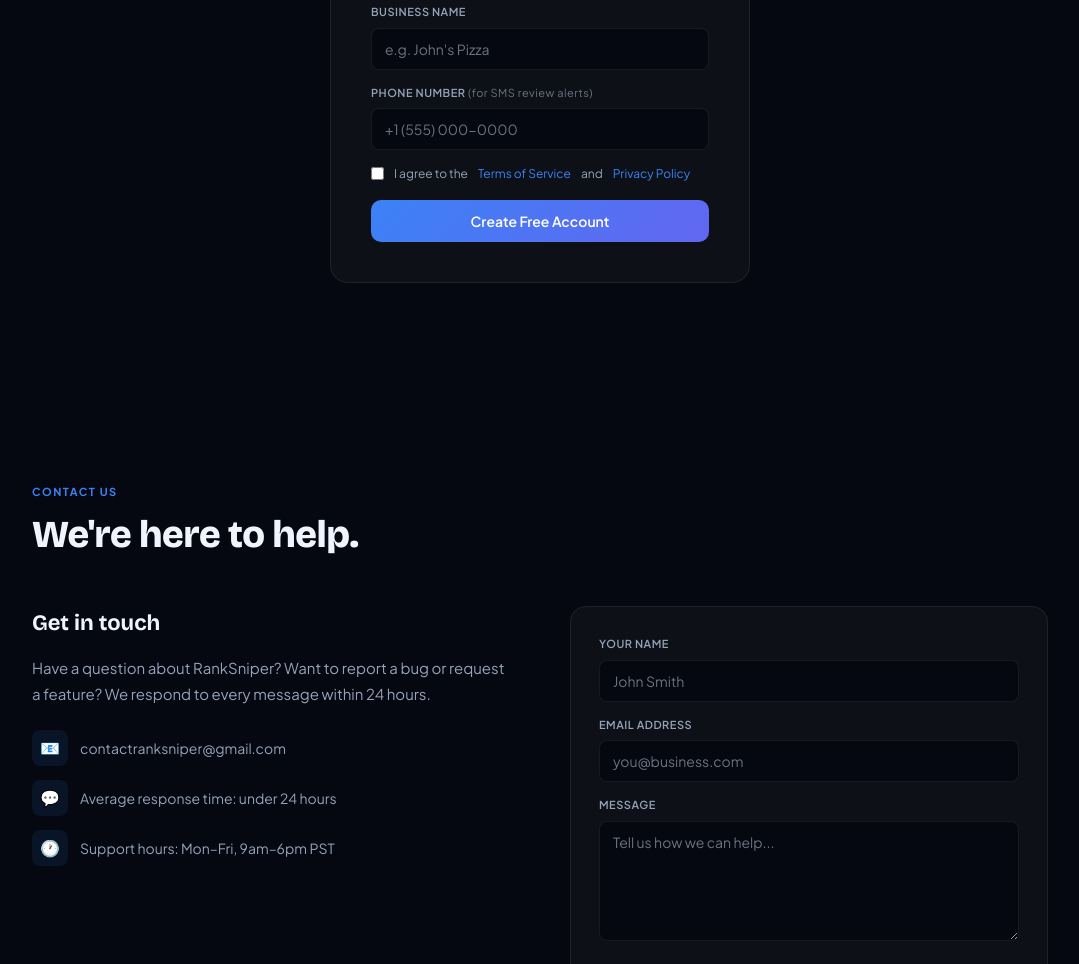
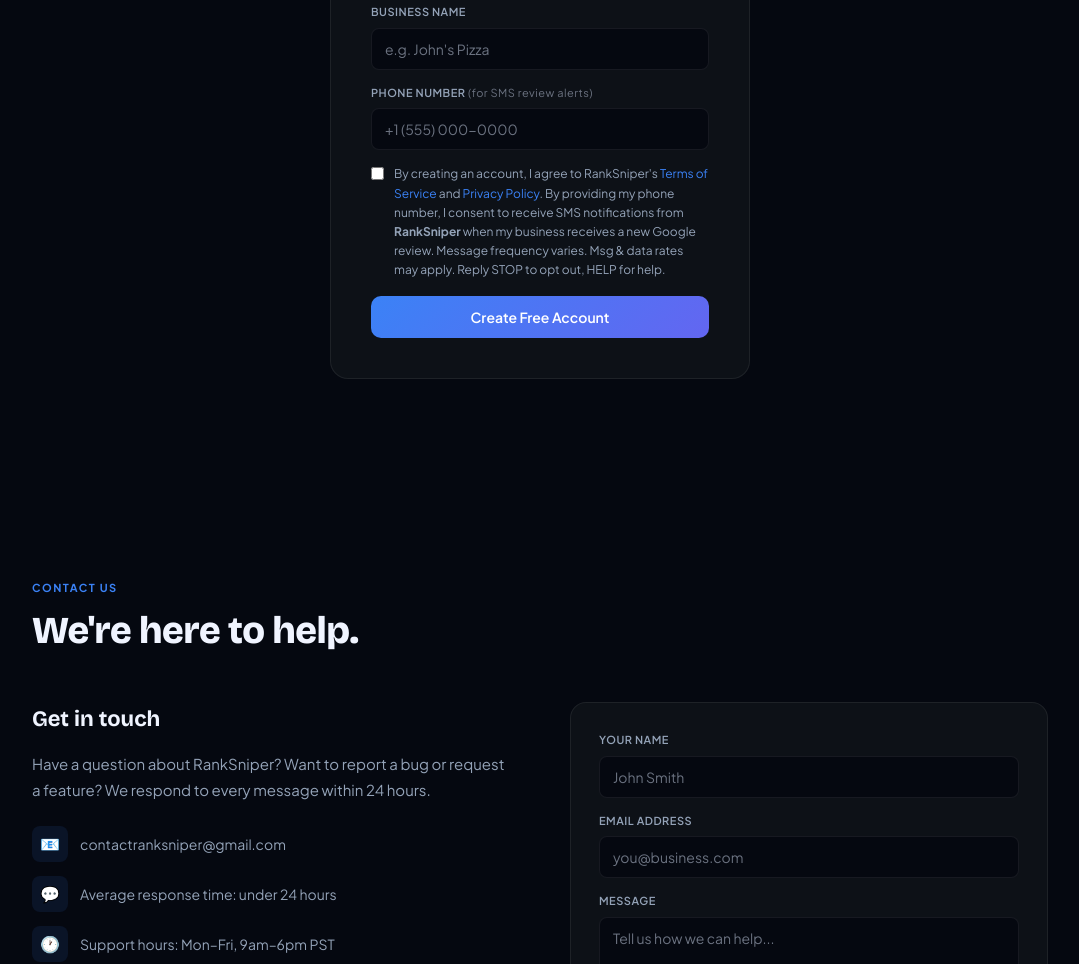
Before and after one commit to d12133434rf/RankSniperWeb, a website: page public/index.html in a window 1280 px wide. Shown: the part 5432-6396 px from the top of the page, without its empty margins (100-1179 px from the left). Drawn offline with nearby package versions, Linux system fonts and the light colour scheme.

Commit message:
Update index.html

```diff
--- a/public/index.html
+++ b/public/index.html
@@ -557,7 +557,7 @@
         <div class="form-group" style="margin-bottom:10px;">
           <label style="display:flex;align-items:flex-start;gap:10px;cursor:pointer;font-size:12px;color:var(--subtle);font-weight:400;text-transform:none;letter-spacing:0;">
             <input type="checkbox" id="terms-checkbox" style="margin-top:3px;accent-color:var(--accent);flex-shrink:0;">
-            I agree to the <a href="/terms.html" target="_blank" style="color:var(--accent);text-decoration:none;">Terms of Service</a> and <a href="/privacy.html" target="_blank" style="color:var(--accent);text-decoration:none;">Privacy Policy</a>
+            <span>By creating an account, I agree to RankSniper's <a href="/terms.html" target="_blank" style="color:var(--accent);text-decoration:none;">Terms of Service</a> and <a href="/privacy.html" target="_blank" style="color:var(--accent);text-decoration:none;">Privacy Policy</a>. By providing my phone number, I consent to receive SMS notifications from <strong>RankSniper</strong> when my business receives a new Google review. Message frequency varies. Msg &amp; data rates may apply. Reply STOP to opt out, HELP for help.</span>
           </label>
         </div>
         <button type="submit" class="auth-btn" id="signup-btn">Create Free Account</button>
```
